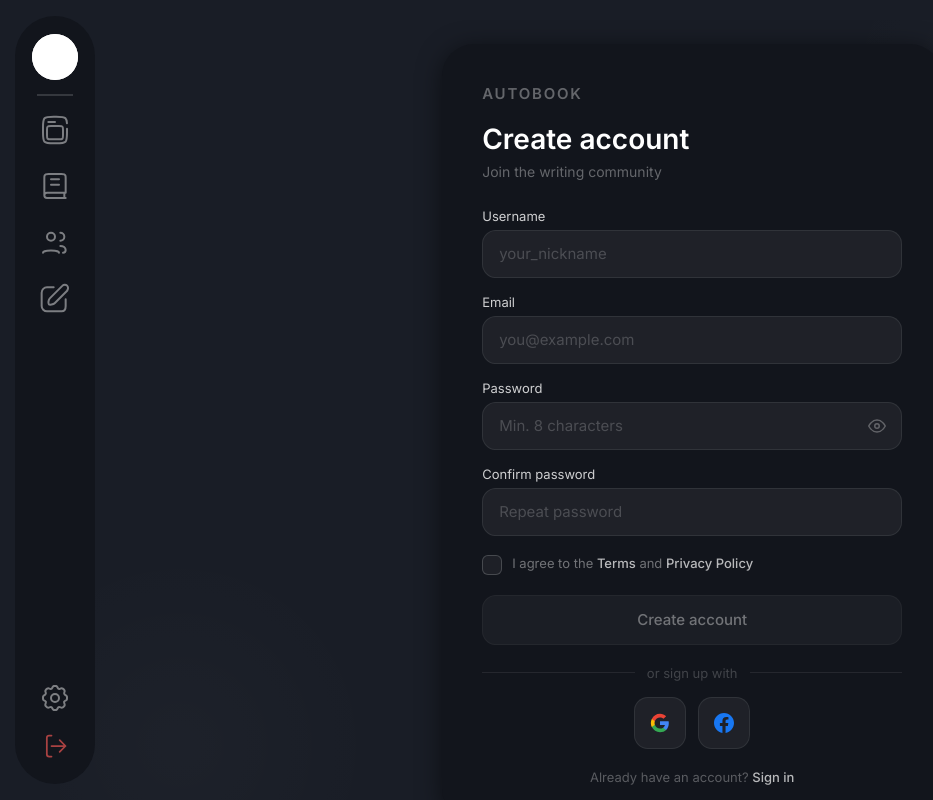
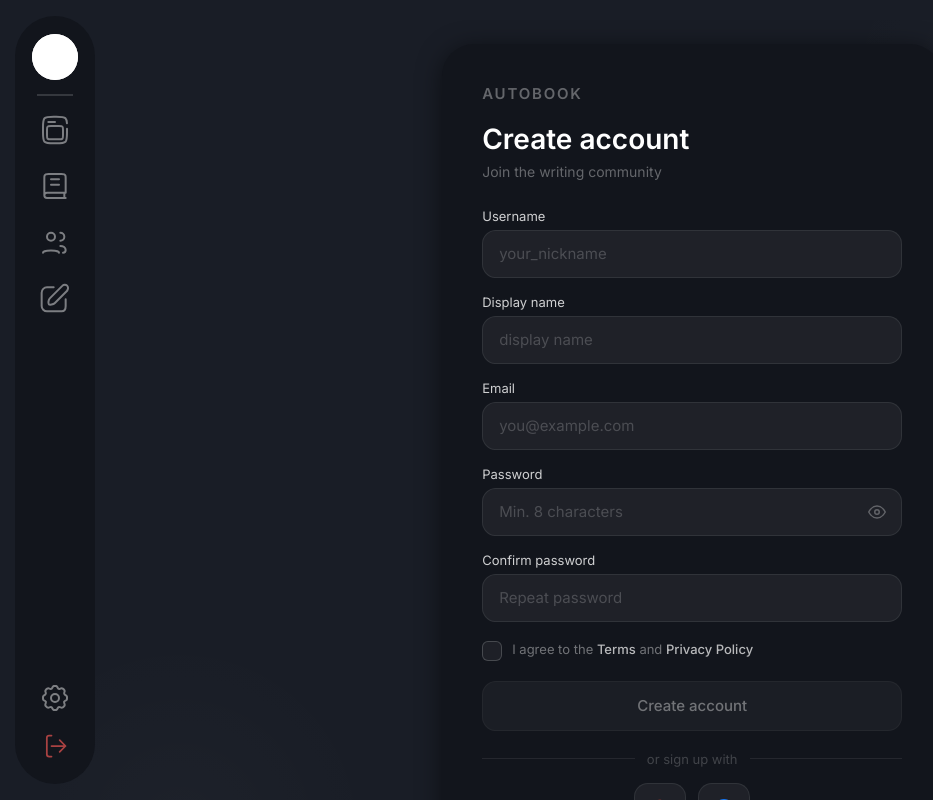
Before and after one commit to TokyoCity0837/AutoBook, a React app in the folder frontend/: page /register in a window 1280 px wide. Shown: the whole page, without its empty margins (15-948 px from the left). Built offline with nearby package versions, Linux system fonts and the light colour scheme; the HTML template or start-up script is replaced by a standard one.

Commit message:
changed registation

```diff
--- a/frontend/src/pages/RegisterPage.tsx
+++ b/frontend/src/pages/RegisterPage.tsx
@@ -52,6 +52,7 @@ function StrengthBar({ password }: { password: string }) {
 
 export default function RegisterPage() {
     const [username, setUsername] = useState('')
+    const [displayName, setDisplayName] = useState('')
     const [email, setEmail] = useState('')
     const [password, setPassword] = useState('')
     const [confirm, setConfirm] = useState('')
@@ -93,6 +94,13 @@ export default function RegisterPage() {
                         <input className="authInput" type="text" placeholder="your_nickname"
                             value={username} onChange={e => setUsername(e.target.value)}
                             autoComplete="username" required />
+                    </div>
+
+                    <div className="authField">
+                        <label className="authLabel">Display name</label>
+                        <input className="authInput" type="text" placeholder="display name"
+                            value={displayName} onChange={e => setDisplayName(e.target.value)}
+                            autoComplete="displayName" required />
                     </div>
 
                     <div className="authField">
```
